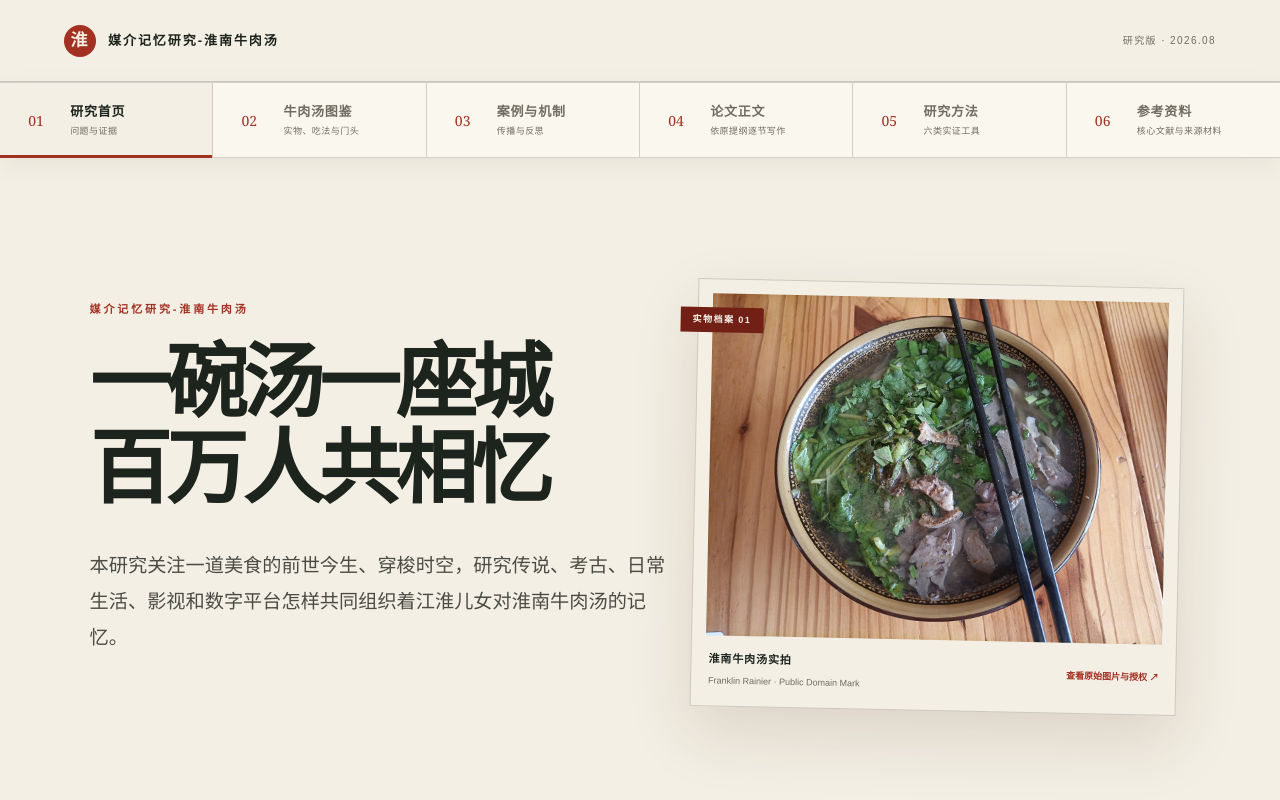
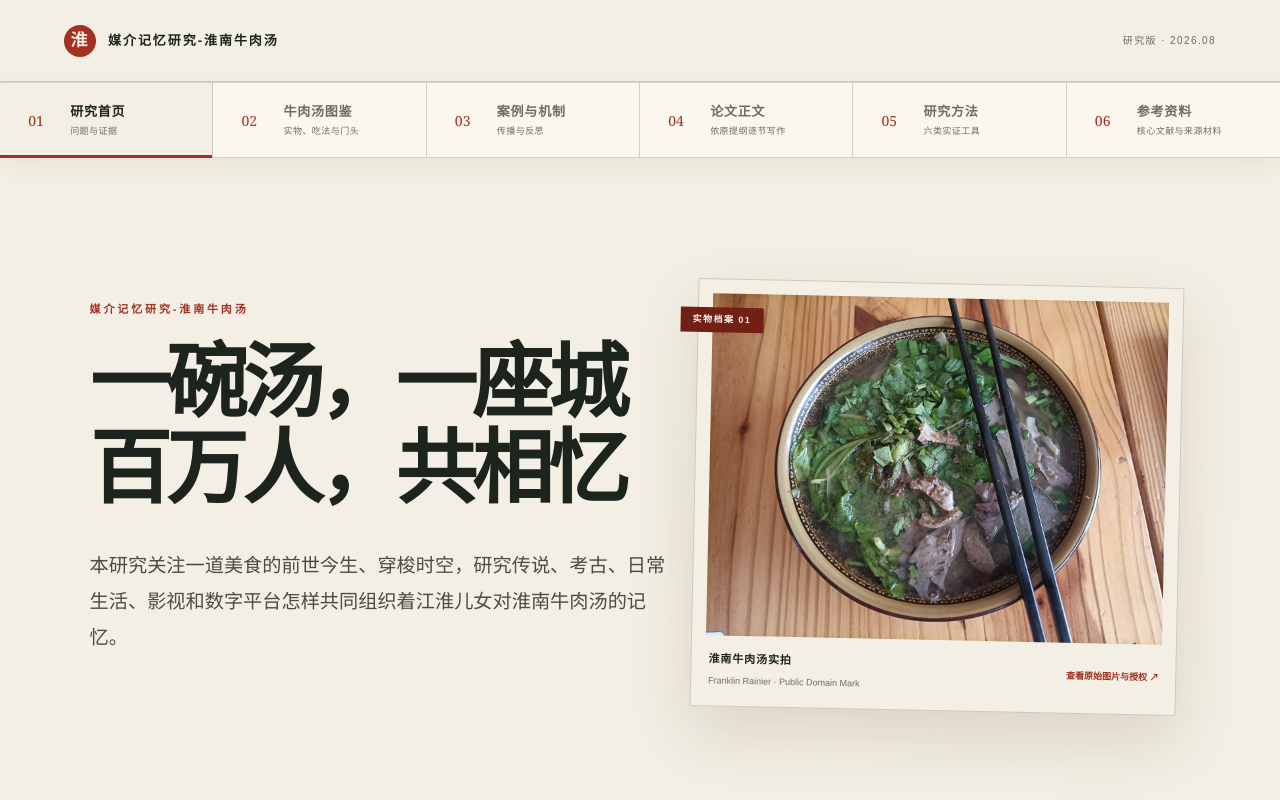
Before and after one commit to starWave0225/huainan_beef_soup, a React (Vite) app: page / in a window 1280 px wide. Shown: the top 800 px of the page. Built offline with nearby package versions, Linux system fonts and the light colour scheme.

Commit message:
Restore homepage title with requested punctuation

```diff
--- a/app/page.tsx
+++ b/app/page.tsx
@@ -715,7 +715,7 @@ export default function Home() {
       <section className="hero">
         <div className="hero-copy">
           <p className="eyebrow">媒介记忆研究-淮南牛肉汤</p>
-          <h1>一碗汤一座城<br />百万人共相忆</h1>
+          <h1>一碗汤，一座城<br />百万人，共相忆</h1>
           <p className="dek">
             本研究关注一道美食的前世今生、穿梭时空，研究传说、考古、日常生活、影视和数字平台怎样共同组织着江淮儿女对淮南牛肉汤的记忆。
           </p>
```
